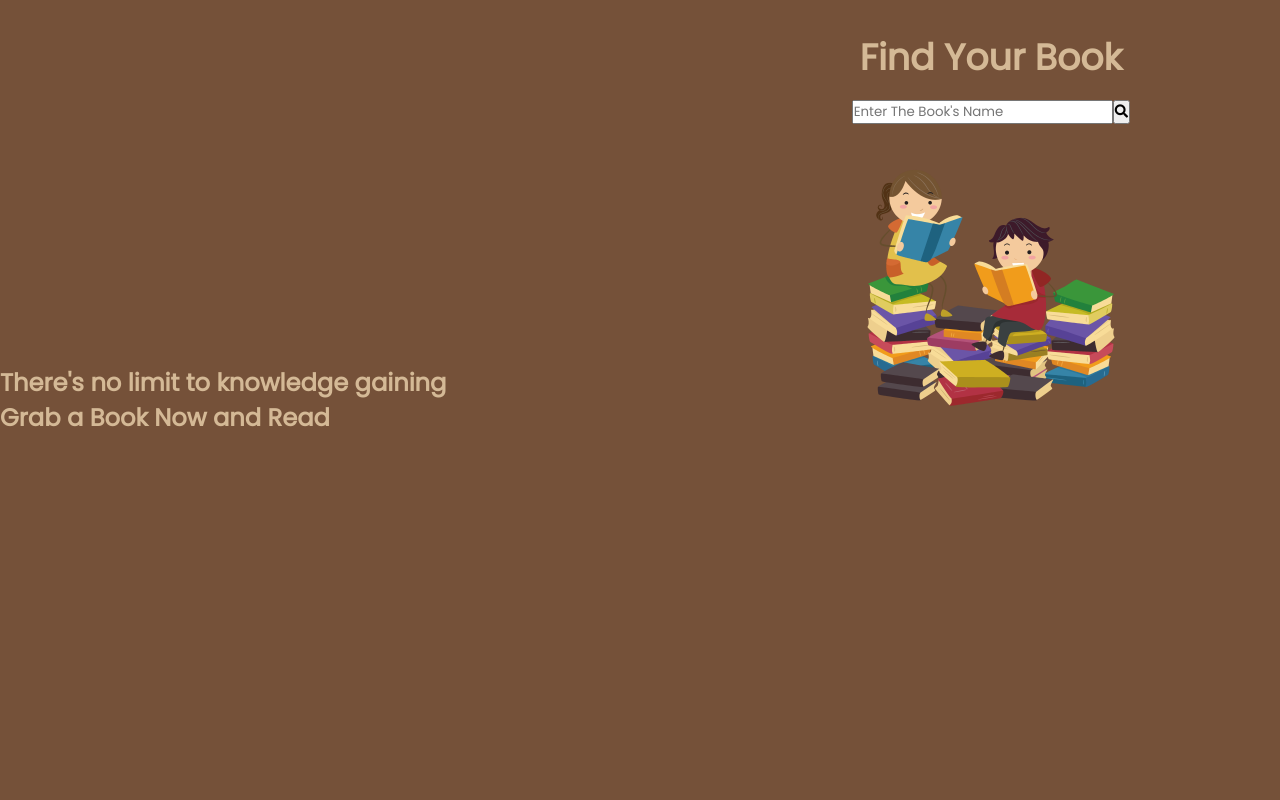
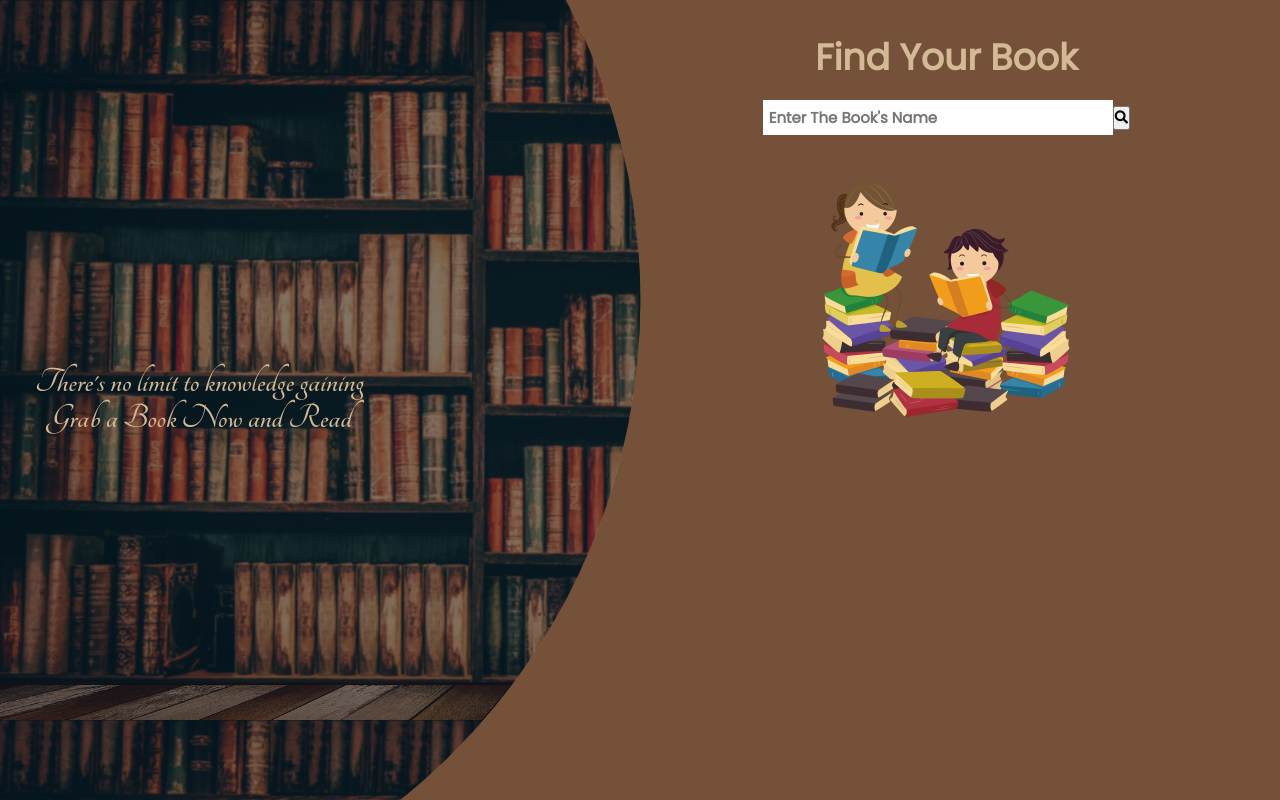
Before and after one commit to puritymwaura/e-access-books, a React (Create React App) app: page / in a window 1280 px wide. Built offline with nearby package versions, Linux system fonts and the light colour scheme.

Commit message:
adding more styling ot my page

```diff
--- a/src/components/style.css
+++ b/src/components/style.css
@@ -30,6 +30,26 @@ html{
     position: relative;
 }
 
+.header::before{
+    content: "";
+    position: absolute;
+    top: 0;
+    left: 0;
+    width: 100%;
+    height: 100%;
+    background: linear-gradient(rgba(0,0,0,0.5), rgba(0,0,0,0.5)), url(./bg1.png);
+    clip-path: circle(60% at left 300px);
+    z-index: -1;
+}
+
+.row1 h1{
+    font-size: 3rem;
+    text-align: center;
+    margin-left: 35px;
+    font-family: 'Tangerine', sans-serif;
+    font-weight: 900;
+}
+
 .row2{
     position: absolute;
     top: 10px;
@@ -47,3 +67,19 @@ html{
     margin-top: 30px;
     width: 250px;
 }
+
+.row2 .search{
+    display: flex;
+    align-items: center;
+    justify-content: center;
+}
+
+.row2 .search input{
+    outline: 0;
+    border: 0;
+    width: 350px;
+    height: 35px;
+    padding: 0 0.5rem;
+    font-size: 15px;
+    font-weight: bold;
+}
```
Also changed, not shown: src/components/bg1.png (added).
